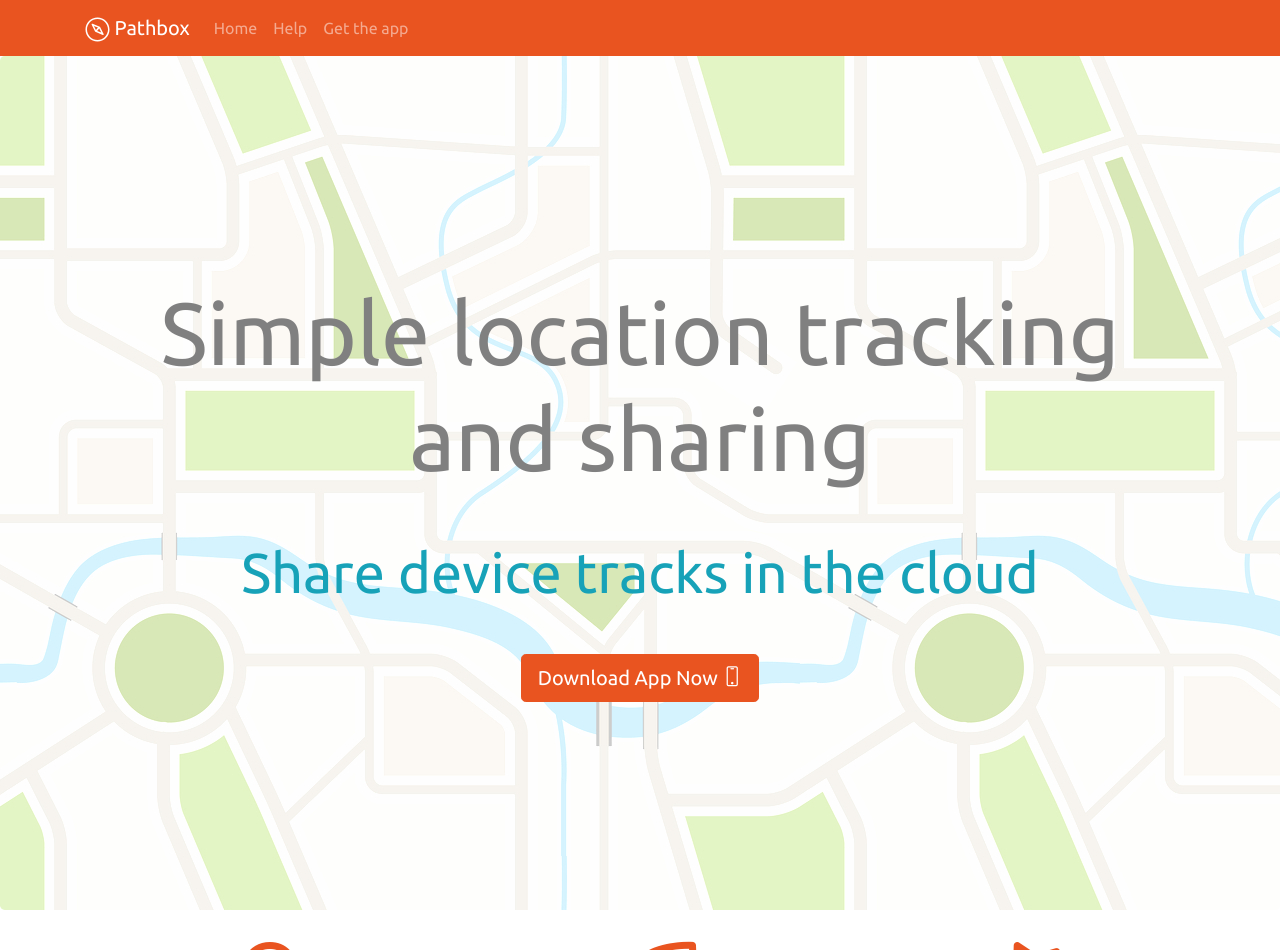
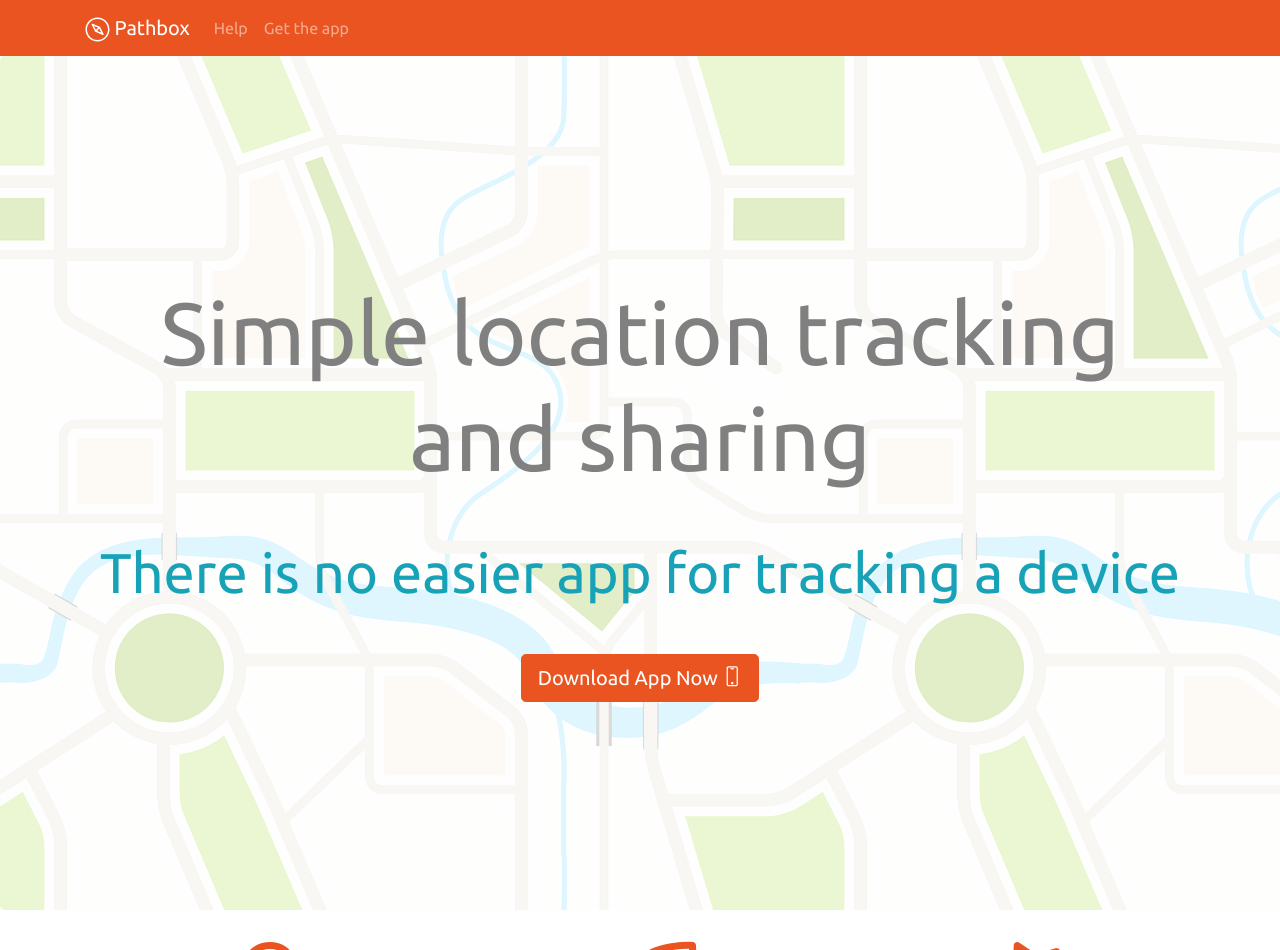
Before and after one commit to caspii/pathbox-server, a Flask app: page / in a window 1280 px wide. Shown: the top 950 px of the page. Run offline with Flask 2, Linux system fonts and the light colour scheme; some libraries are stand-ins or nearby versions.

Commit message:
Improved homepage texts, images and links

```diff
--- a/templates/landing.html
+++ b/templates/landing.html
@@ -5,7 +5,7 @@
       <div class="jumbotron text-center back">
         <div class="container">
           <h2 class="display-2">Simple location tracking and sharing</h2>
-          <h3 class="my-5 text-info display-4">Share device tracks in the cloud</h3>
+          <h3 class="my-5 text-info display-4">There is no easier app for tracking a device</h3>
           <p><a class="btn btn-primary btn-lg display-3" href="#" role="button">Download App Now <i class="icon-screen-smartphone"></i></a></p>
         </div>
       </div>
--- a/templates/layout.html
+++ b/templates/layout.html
@@ -45,9 +45,6 @@
         <div class="collapse navbar-collapse" id="navbar">
           <ul class="navbar-nav mr-auto">
             <li class="nav-item">
-              <a class="nav-link" href="/">Home</a>
-            </li>
-            <li class="nav-item">
               <a class="nav-link" href="/faq">Help</a>
             </li>
             <li class="nav-item">
```
Also changed, not shown: static/city-map.jpg.
